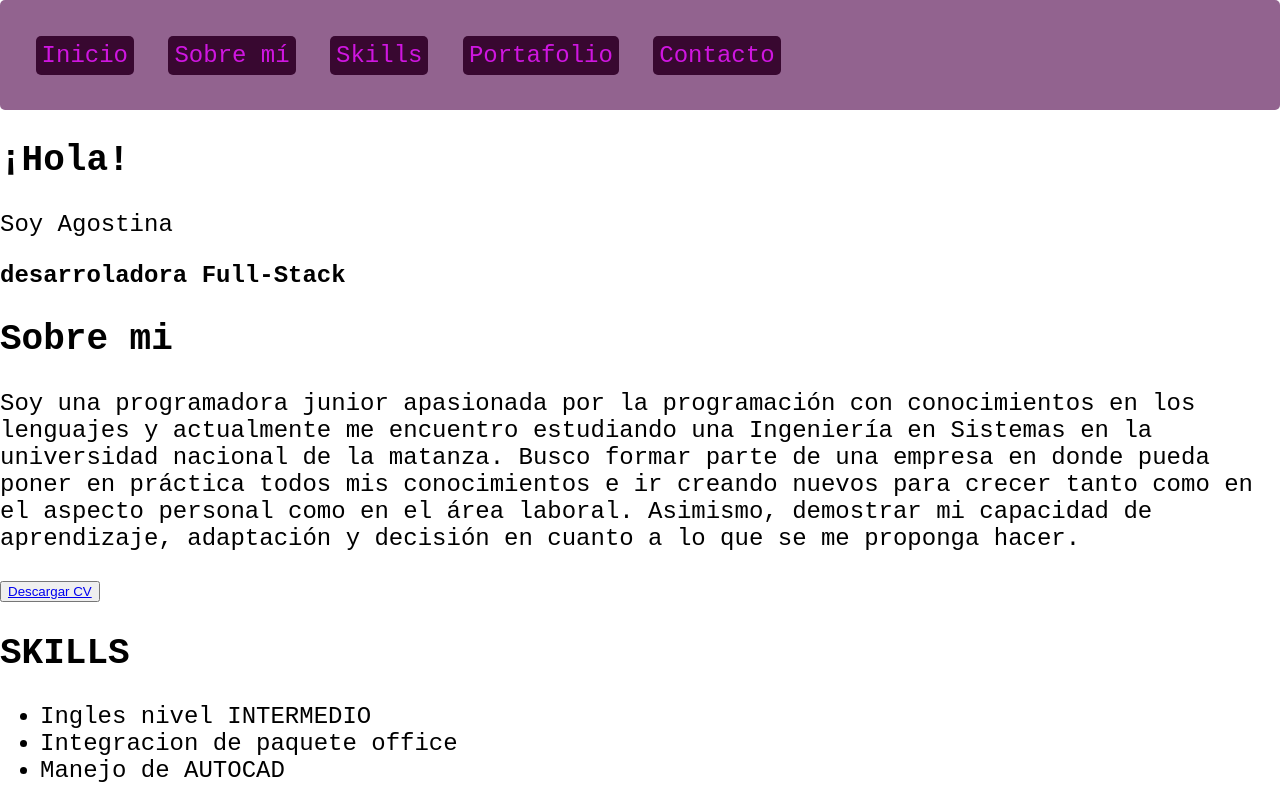
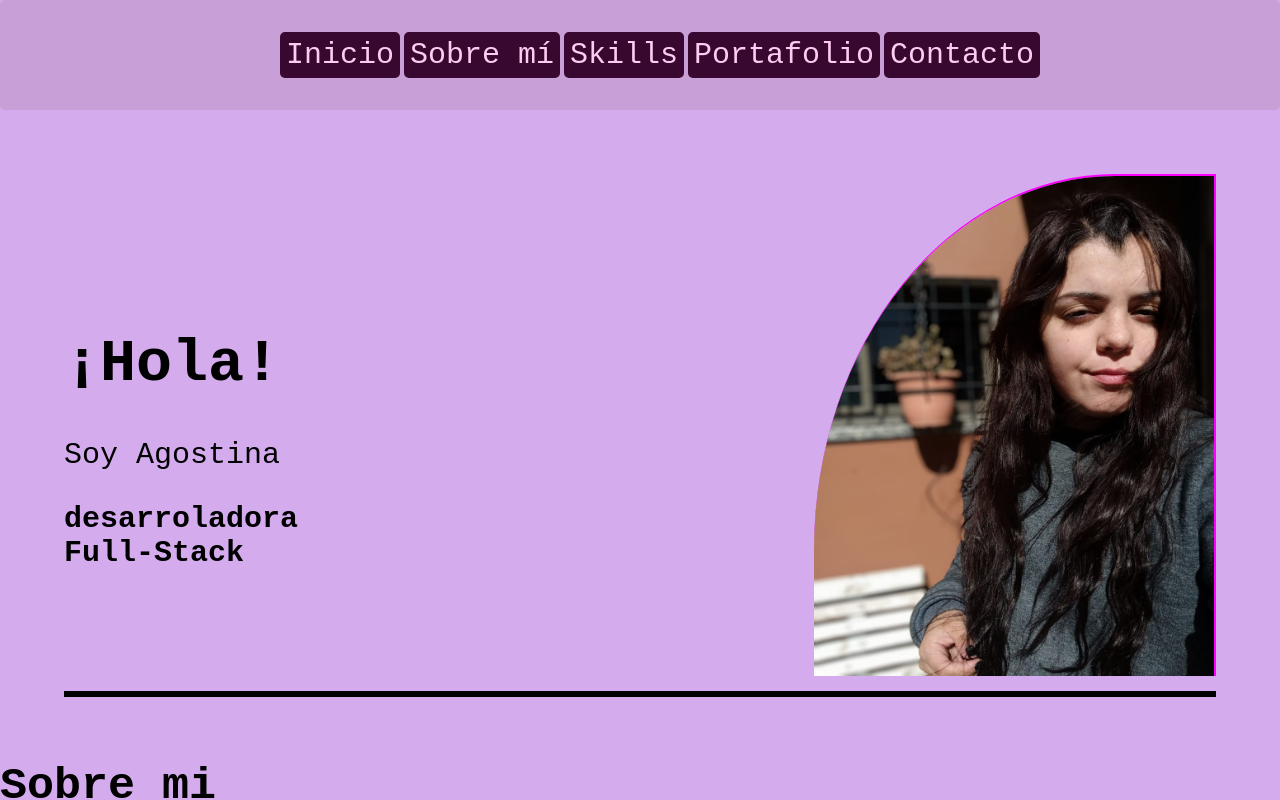
Before and after one commit to GuevaraAgostina/Guevara-Agostina, a plain HTML site: page index.html in a window 1280 px wide. Shown: the top 800 px of the page. Drawn offline with Linux system fonts and the light colour scheme.

Commit message:
style to nav and header

```diff
--- a/index.html
+++ b/index.html
@@ -7,27 +7,31 @@
     <link rel="stylesheet" href="./style.css" />
   </head>
   <body>
-    <header>
+
       <nav>
         <ul>
-          <li><a href="#inicio">Inicio</a></li>
-          <li><a href="#sobre-mi">Sobre mí</a></li>
-          <li><a href="#skills">Skills</a></li>
-          <li><a href="#portafolio">Portafolio</a></li>
-          <li><a href="#contacto">Contacto</a></li>
+          <li class="nav"><a href="#inicio">Inicio</a></li>
+          <li class="nav"><a href="#sobre-mi">Sobre mí</a></li>
+          <li class="nav"><a href="#skills">Skills</a></li>
+          <li class="nav"><a href="#portafolio">Portafolio</a></li>
+          <li class="nav"><a href="#contacto">Contacto</a></li>
         </ul>
       </nav>
+      <header >
+          <div id="inicio">
+          <div class="text-inicio">
+            <h1>¡Hola!</h1>
+            <p>Soy Agostina</p>
+            <strong>desarroladora Full-Stack</strong>
+          </div>
+            <div >
+              <img class="img-me" src="./img/yo2.jpg" alt="Agos" width="400px" height="500px" >
+            </div>
+          </div>
     </header>
     <main>
-      <section id="#inicio">
-        <div>
-          <h1>¡Hola!</h1>
-          <p>Soy Agostina</p>
-          <strong>desarroladora Full-Stack</strong>
-        </div>
-      </section>
       <!--Presentacion-->
-      <section id="#sobre-mi">
+      <section id="sobre-mi">
         <h2>Sobre mi</h2>
         <p>
           Soy una programadora junior apasionada por la programación con
@@ -41,7 +45,7 @@
         </p>
         <div class="cv">
           <button>
-            <a href="../Ingeniería_en_Informática.pdf" target="_blank"
+            <a href="./img/Ingeniería_en_Informática.pdf" target="_blank"
               >Descargar CV</a
             >
           </button>
@@ -80,11 +84,9 @@
         </div>
 
       </section>
+
       <!--Contacto-->
-
-    </main>
-    <footer>
-      <section id="#contacto">
+      <section id="contacto">
         <h2>Contacto</h2>
         <div class="email">
         <h4>EMAIL</h4>
@@ -111,6 +113,31 @@
           </button>
         </div>
       </section>
+
+
+    </main>
+
+    <footer>
+      <section class="form-container">
+        <div>
+          <h2>CONTACTAME</h2>
+        </div>
+        <div >
+          <form action="">
+            <label for="name">Nombre</label>
+            <input type="text" name="name" id="name" >
+            <label for="email">Email</label>
+            <input type="text" name="email" id="email">
+            <label for="tel">Telefono</label>
+            <input type="number" name="tel" id="tel">
+            <label for="motivo">Motivo</label>
+            <input type="text" name="motivo" id="motivo">
+            <button>Enviar</button>
+
+          </form>
+        </div>
+        <h5>copyright Guevara Agostina</h5>
+      </section>
     </footer>
   </body>
 </html>
--- a/style.css
+++ b/style.css
@@ -1,47 +1,114 @@
-body{
+body {
   font-family: monospace;
-    font-size: 24px;
+  font-size: 30px;
   margin: 0;
   padding: 0;
   box-sizing: border-box;
 }
-header{
+
+/* estilo del menu de navegacion */
+nav {
+  display: flex;
   border-radius: 5px;
-    background-color: rgba(77, 0, 73, 0.61);
+  background-color: rgba(190, 149, 196, 0.527);
   /* margin: 10px; */
-    max-width: 100%;
+  width: 100%;
+  position: sticky;
+  top: 0;
+  z-index: 1000;
 }
-/* estilo del menu de navegacion */
-
-
+nav ul :hover {
+  background-color: rgb(192, 253, 255);
+}
 nav a {
   text-decoration: none;
-    color: rgb(207, 22, 224);
-
+  color: rgb(255, 203, 242);
 }
-nav ul{
-    list-style:none;
-    margin: 0;
-    padding: 2%;
-
-}
+/* nav ul{
+  display: flex;
+  justify-content: space-between;
+  list-style: none;
+  width: 100%;
+} lo saque porque ya lo tengo en la media queri*/
 nav ul li {
   padding: 6px;
-    margin: 10px;
+  margin: 2px;
   background-color: rgb(56, 8, 48);
-    display: inline-block;
   border-radius: 5px;
 }
-section{
-    /* background-color: lightpink; */
-    /* padding: 40px 20px;
-    margin: 20px; */
 
+/* style to form */
+/*Utiliza display: flex y flex-direction: column para que los elementos se dispongan en una columna.*/
+form {
+  display: flex;
+  flex-direction: column;
+  width: 600px; /* Ajusta este valor según sea necesario */
+  margin: 0 auto; /* Esto centra el formulario horizontalmente */
+  padding: 20px;
+  border: 1px solid #ccc;
+  border-radius: 10px;
+  background-color: #f9f9f9;
 }
 
-footer{
-    padding-top: 5px;
+label {
+  margin-top: 10px;
+  font-weight: bold;
+}
 
+input,
+textarea {
+  margin-top: 5px;
+  padding: 8px;
+  border: 1px solid #ccc;
+  border-radius: 5px;
+  width: calc(100% - 16px);
+}
+
+.form-container button {
+  margin-top: 20px;
+  padding: 10px;
+  background-color: #5cb85c;
+  color: white;
+  border: none;
+  border-radius: 5px;
+  cursor: pointer;
+}
+
+button:hover {
+  background-color: #4cae4c;
+}
+.form-container h2,
+h5 {
+  text-align: center;
+}
+
+/*             style to header  -ME-        */
+/* #inicio {
+  width: 100%;
+  display: flex;
+  border-bottom: 8px solid black;
+  justify-content: center;
+  padding-bottom: 1%;
+}
+.text-inicio {
+  display: inline;
+  align-content: center;
+  margin-right: 3%;
+}
+header {
+  margin: 5%;
+} */
+/* .img-me img {
+  /* border-radius: 50%; */
+  /* border-top: 4px solid fuchsia;
+  border-right: 8px solid fuchsia;
+  border-top-left-radius: 75%;
+} */
+
+/*               style to footer             */
+footer {
+  border-top: 6px solid black;
+  margin: 4%;
 }
 
 /* Estilos personalizados */
@@ -52,7 +119,88 @@ footer{
 } */
 
 /*Responsive*/
-@media only screen and (max-width: 600px)
-{
+/* Estilos para pantallas pequeñas (móviles) */
+@media (min-width: 320px) {
+  nav ul {
+    display: flex;
+    flex-direction: column;
+    list-style: none;
+    width: 30%;
+  }
+}
+
+/* Estilos para pantallas medianas (tablets) */
+@media (min-width: 800px) {
+  nav ul {
+    display: flex;
+    width: 100%;
+    flex-direction: row;
+    justify-content: center;
+    list-style: none;
+  }
+  body {
+    background-color: rgb(212, 172, 238);
+  }
+
+  /*style to header*/
+  #inicio {
+    width: 100%;
+    display: flex;
+    border-bottom: 8px solid black;
+    justify-content: space-between;
+    padding-bottom: 1%;
+  }
+  .text-inicio {
+    display: inline;
+    align-content:space-around;
+    margin-right: 3%;
+  }
+  header {
+    margin: 5%;
+  }
+  .img-me {
+    /* border-radius: 50%; */
+    border-top: 2px solid fuchsia;
+    border-right: 2px solid fuchsia;
+    border-top-left-radius: 75%;
+  }
+}
+
+/* Estilos para pantallas grandes (desktops) */
+@media (min-width: 1024px) {
+  body {
+    background-color: rgb(212, 172, 238);
+  }
+  nav ul {
+    display: flex;
+    width: 100%;
+    list-style: none;
+  }
+
+  #inicio {
+    width: 100%;
+    display: flex;
+    border-bottom: 6px solid black;
+    justify-content: center;
+    padding-bottom: 0.5%;
+  }
+  .text-inicio {
+    display: inline;
+    align-content: center;
+    margin-right: 40%;
+  }
+  .img-me {
+    cursor: pointer;
+    transition: 0.5s;
+    /* border-top: 4px solid fuchsia;
+    border-right: 8px solid fuchsia; */
+    border-top-left-radius: 75%;
+  }
+  .img-me:hover {
+    box-shadow: 0 0 14px rgb(66, 1, 68);
+    border: 4px solid rgb(78, 1, 74);
+    animation: img-me 3s linear infinite;
+    animation-delay: 0.5s;
 
   }
+}
```
Also changed, not shown: img/yo2.jpg (added), 6 other files. Lines whose indentation alone changed are shown as unchanged.
